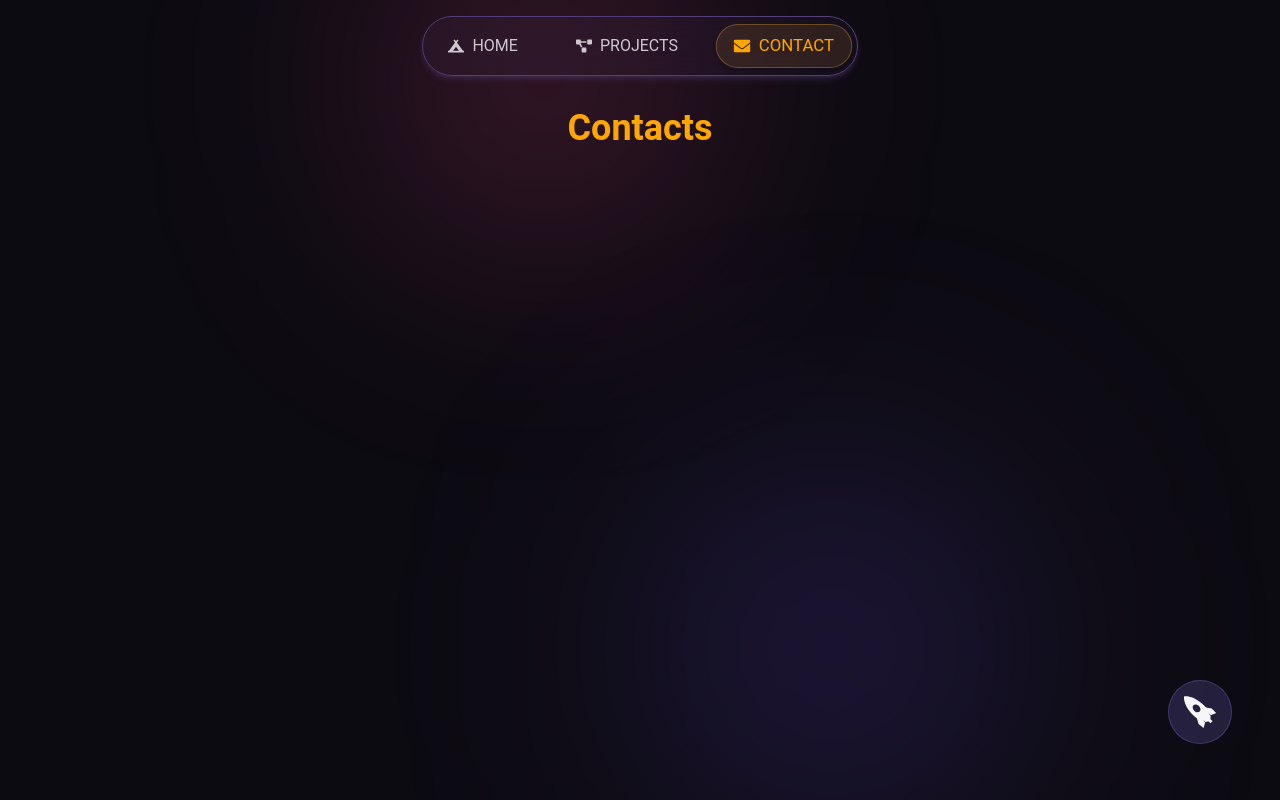
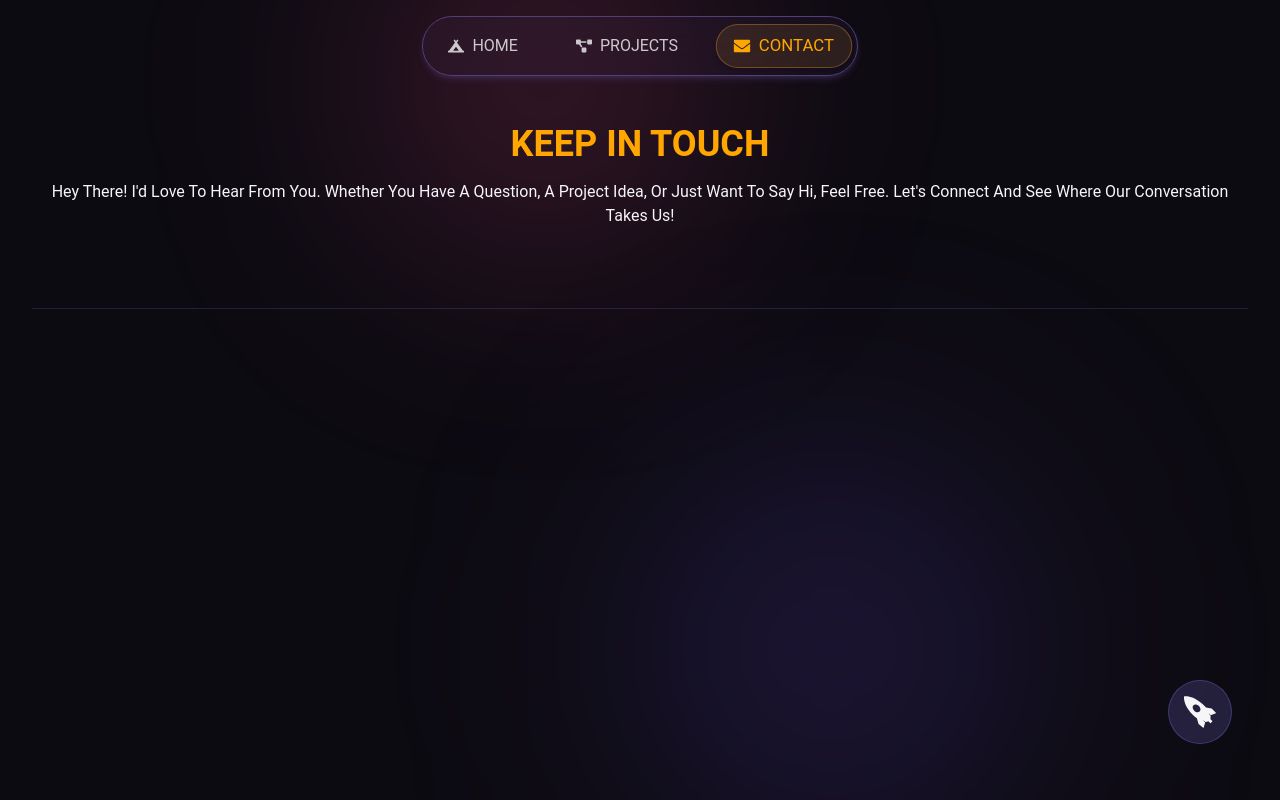
Before and after one commit to AnantaNd/portofolio, a React (Create React App) app: page /contact in a window 1280 px wide. Shown: the top 800 px of the page. Built offline with nearby package versions, Linux system fonts and the light colour scheme.

Commit message:
meta data

```diff
--- a/public/index.html
+++ b/public/index.html
@@ -2,7 +2,7 @@
 <html lang="en">
   <head>
     <meta charset="utf-8" />
-    <link rel="icon" href="%PUBLIC_URL%/favicon.ico" />
+    <link rel="icon" href="/logo.svg" />
     <meta name="viewport" content="width=device-width, initial-scale=1" />
     <meta name="theme-color" content="#000000" />
     <meta charset="UTF-8" />
@@ -21,9 +21,41 @@
       content="NUqy6Gx9dF1u_qDSvDJ2Vru5X4kGP-ZOPqXpJ26hOUk"
     />
     <title>Ananta Noviandanu</title>
-    <link rel="apple-touch-icon" href="%PUBLIC_URL%/logo192.png" />
+    <link rel="manifest" href="%PUBLIC_URL%/manifest.json" />
 
-    <link rel="manifest" href="%PUBLIC_URL%/manifest.json" />
+    <!-- HTML Meta Tags -->
+    <!-- <title>¯\_(ツ)_/¯</title>
+    <meta
+      name="description"
+      content="Lorem ipsum dolor sit amet consectetur adipisicing elit. Perspiciatis magni, odit provident, eius vitae, ipsam vel dolore possimus ad veniam consequuntur quam recusandae suscipit iure accusamus temporibus mollitia eligendi tempora."
+    /> -->
+
+    <!-- Facebook Meta Tags -->
+    <!-- <meta property="og:url" content="https://rizulhanif.com" />
+    <meta property="og:type" content="website" />
+    <meta property="og:title" content="¯\_(ツ)_/¯" />
+    <meta
+      property="og:description"
+      content="Lorem ipsum dolor sit amet consectetur adipisicing elit. Perspiciatis magni, odit provident, eius vitae, ipsam vel dolore possimus ad veniam consequuntur quam recusandae suscipit iure accusamus temporibus mollitia eligendi tempora."
+    />
+    <meta
+      property="og:image"
+      content="https://www.rizulhanif.com/assets/img/pexels-photo-5380664.jpeg"
+    /> -->
+
+    <!-- Twitter Meta Tags -->
+    <!-- <meta name="twitter:card" content="summary_large_image" />
+    <meta property="twitter:domain" content="rizulhanif.com" />
+    <meta property="twitter:url" content="https://rizulhanif.com" />
+    <meta name="twitter:title" content="¯\_(ツ)_/¯" />
+    <meta
+      name="twitter:description"
+      content="Lorem ipsum dolor sit amet consectetur adipisicing elit. Perspiciatis magni, odit provident, eius vitae, ipsam vel dolore possimus ad veniam consequuntur quam recusandae suscipit iure accusamus temporibus mollitia eligendi tempora."
+    />
+    <meta
+      name="twitter:image"
+      content="https://www.rizulhanif.com/assets/img/pexels-photo-5380664.jpeg"
+    /> -->
   </head>
   <body>
     <noscript>You need to enable JavaScript to run this app.</noscript>
--- a/src/App.js
+++ b/src/App.js
@@ -1,15 +1,15 @@
 import { BrowserRouter } from "react-router-dom";
 import AppRoutes from "./routes/AppRoutes";
-import { HelmetProvider } from "react-helmet-async";
-import Meta from "./components/atoms/Meta/Meta";
+// import { HelmetProvider } from "react-helmet-async";
+// import Meta from "./components/atoms/Meta/Meta";
 
 export default function App() {
   return (
-    <HelmetProvider>
-      <BrowserRouter>
-        <Meta />
-        <AppRoutes />
-      </BrowserRouter>
-    </HelmetProvider>
+    // <HelmetProvider>
+    <BrowserRouter>
+      {/* <Meta /> */}
+      <AppRoutes />
+    </BrowserRouter>
+    // </HelmetProvider>
   );
 }
--- a/src/components/molecules/cta/CTAV2.jsx
+++ b/src/components/molecules/cta/CTAV2.jsx
@@ -4,16 +4,17 @@ import ButtonPrimary from "../../atoms/Button/ButtonPrimary";
 import { FaGithub } from "react-icons/fa";
 import { Link } from "react-router-dom";
 
-export default function CTAV2({ title, desc }) {
+export default function CtaV2({ title, desc, hide = true }) {
   return (
     <main className="border-b border-secondary/20 py-4 pb-8">
       <div className="flex flex-col items-center justify-center gap-4">
-        <h1 className="text-3xl md:text-4xl font-bold text-accent-2 uppercase">
+        <h1 className="text-3xl md:text-4xl font-bold text-accent-2 uppercase text-center">
           {title}
         </h1>
         <p className="text-center text-text capitalize">{desc}</p>
       </div>
       <div className="pt-12">
+        {hide && (
           <div className="flex items-center justify-center">
             <Link to="https://github.com/AnantaNd" target="_blank">
               <ButtonPrimary
@@ -22,6 +23,7 @@ export default function CTAV2({ title, desc }) {
               />
             </Link>
           </div>
+        )}
       </div>
     </main>
   );
--- a/src/pages/Contact.jsx
+++ b/src/pages/Contact.jsx
@@ -1,4 +1,5 @@
 import React, { useEffect, useState } from "react";
+import CtaV2 from "../components/molecules/cta/CtaV2";
 
 export default function Contact() {
   const [isLoading, setIsLoading] = useState(true);
@@ -21,13 +22,14 @@ export default function Contact() {
         isVisible ? "opacity-100" : "opacity-0"
       }`}
     >
-      <section>
-        <div className="flex justify-center">
-          <h1 className="text-3xl md:text-4xl font-bold text-accent-2">
-            Contacts
-          </h1>
-        </div>
-      </section>
+      <CtaV2
+        hide={false}
+        title={"Keep in Touch"}
+        desc={
+          "Hey there! I'd love to hear from you. Whether you have a question, a project idea, or just want to say hi, feel free. Let's connect and see where our conversation takes us!"
+        }
+      />
+      <section></section>
     </main>
   );
 }
--- a/src/pages/Projects.jsx
+++ b/src/pages/Projects.jsx
@@ -1,5 +1,5 @@
 import React, { useEffect, useState } from "react";
-import CTAV2 from "../components/molecules/cta/CTAV2";
+import CtaV2 from "../components/molecules/cta/CtaV2";
 
 export default function Projects() {
   const [isLoading, setIsLoading] = useState(true);
@@ -24,7 +24,7 @@ export default function Projects() {
     >
       <section>
         <div className="flex justify-center">
-          <CTAV2
+          <CtaV2
             title={"Check Out What I've Been Up To"}
             desc={
               "Hey there! Take a look at some of the cool projects I've been working on lately. From fun experiments to serious builds, see what I've been up to and get a feel for my creative process."
```
Lines whose indentation alone changed are shown as unchanged.
